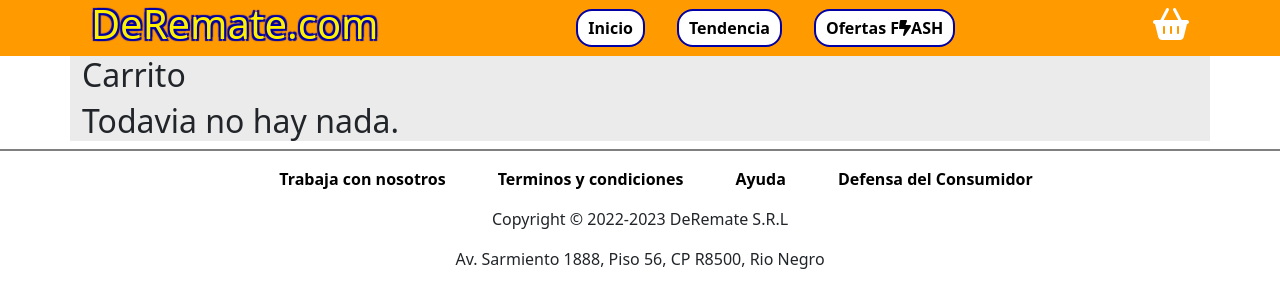
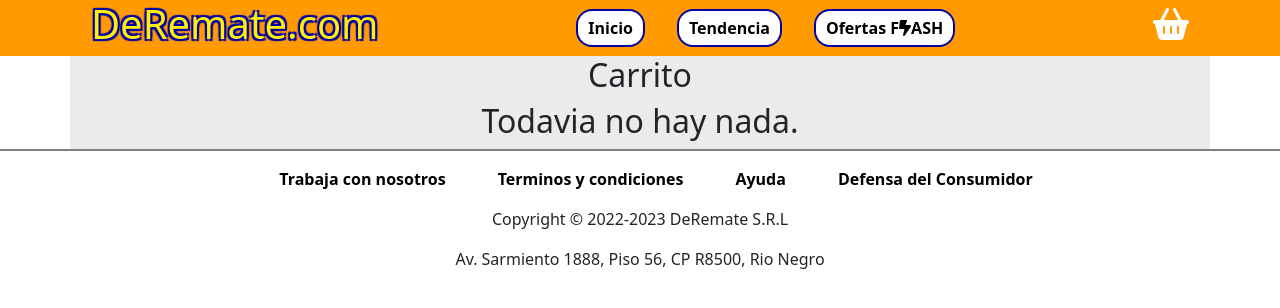
Before and after one commit to CainFront/Desafios-ReactJS, a React (Create React App) app: page /cart in a window 1280 px wide. Shown: the top 308 px of the page. Built offline with nearby package versions, Linux system fonts and the light colour scheme.

Commit message:
Entrega 10.3 Faltan arreglos, funciona 74%

```diff
--- a/src/components/Cart.js
+++ b/src/components/Cart.js
@@ -1,6 +1,7 @@
 import { React, useState } from "react";
 import { UseCartContext } from "../context/CartContext";
 import CartItem from "./CartItem";
+import { Button } from "react-bootstrap";
 
 export const Cart = () => {
   const { CartList, EmptyCart, PriceTotal } = UseCartContext();
@@ -13,9 +14,9 @@ export const Cart = () => {
   return (
     <div>
       {loading ? (
-        <h1>cargando Carrito..</h1>
+        <h2>cargando Carrito..</h2>
       ) : (
-        <div>
+        <div className="carritoFlex">
           <h2>Carrito</h2>
 
           {CartList.length < 1 ? (
@@ -33,8 +34,13 @@ export const Cart = () => {
                   ))}
                 </div>
               </div>
-              <button onClick={EmptyCart}>Borrar Carrito</button>
-              <h2>Total: {PriceTotal()} $</h2>
+              <div className="d-grid gap-2">
+                {" "}
+                <Button onClick={EmptyCart} variant="danger" size="lg">
+                  Borrar Carrito
+                </Button>
+              </div>
+              ;<h2>Total: {PriceTotal()} $</h2>
             </div>
           )}
         </div>
--- a/src/components/CartItem.js
+++ b/src/components/CartItem.js
@@ -1,6 +1,6 @@
 import React from "react";
 import { UseCartContext } from "../context/CartContext";
-import { Card, Button } from "react-bootstrap";
+import { Card, CloseButton } from "react-bootstrap";
 
 const CartItem = ({ Item, Quantity }) => {
   const { DelItem } = UseCartContext();
@@ -9,21 +9,20 @@ const CartItem = ({ Item, Quantity }) => {
   const total = precio * Quantity;
 
   return (
-    <Card className="cartItemContainer col-md-3">
+    <Card className="cartItemContainer col-md-3" style={{ width: "18rem" }}>
       <Card.Img variant="top" src={imagen} alt={titulo} />
       <Card.Body>
         <Card.Title className="text-center">{titulo}</Card.Title>
         <Card.Text className="text-center">
           ¿Solo {Quantity} unidades?
         </Card.Text>
-        <Button
-          variant="success"
-          className="deleteItem"
-          w-100
-          onClick={() => DelItem(id)}
-        >
-          Eliminar
-        </Button>
+        <div className="bg-dark p-1">
+          <CloseButton
+            onClick={() => DelItem(id)}
+            variant="white"
+            aria-label="Hide"
+          />
+        </div>
       </Card.Body>
     </Card>
   );
--- a/src/estilos.scss
+++ b/src/estilos.scss
@@ -241,3 +241,19 @@ body,
 }
 
 /*ITEMDETAIL - END*/
+
+// CARDITEM - START
+.cartItemContainer {
+  box-shadow: 0px 10px 13px -7px #000000, 5px 5px 15px 5px rgba(0, 0, 0, 0);
+  margin: 1rem;
+}
+// CARDITEM - END
+
+// CARD - START
+.carritoFlex {
+  display: flex;
+  flex-direction: column;
+  justify-content: center;
+  align-items: center;
+}
+// CARD - END
```
